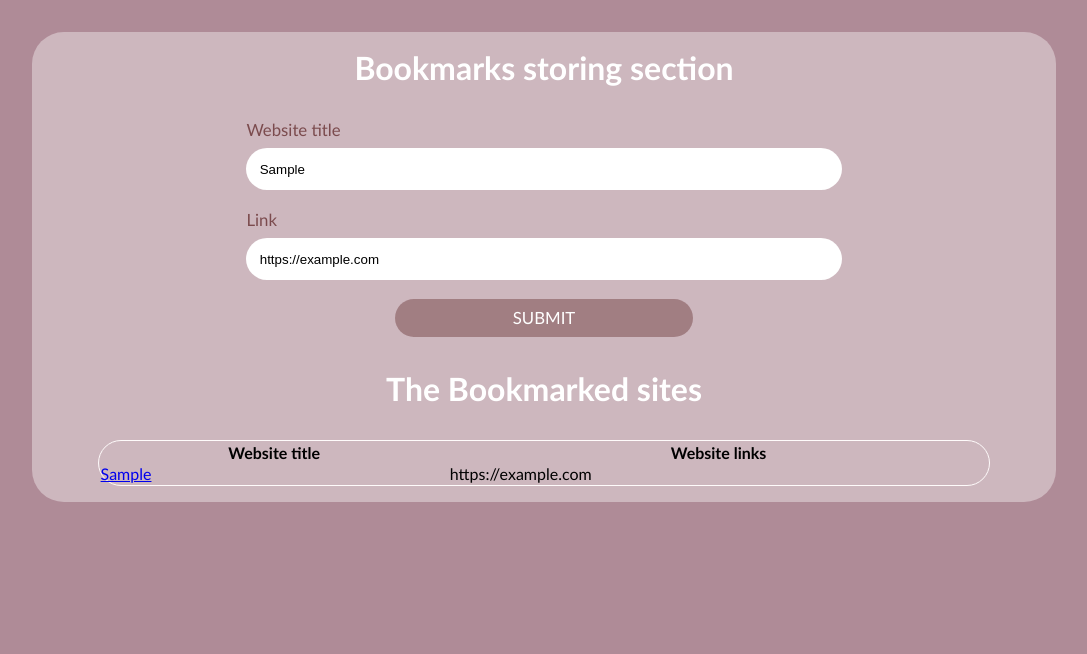
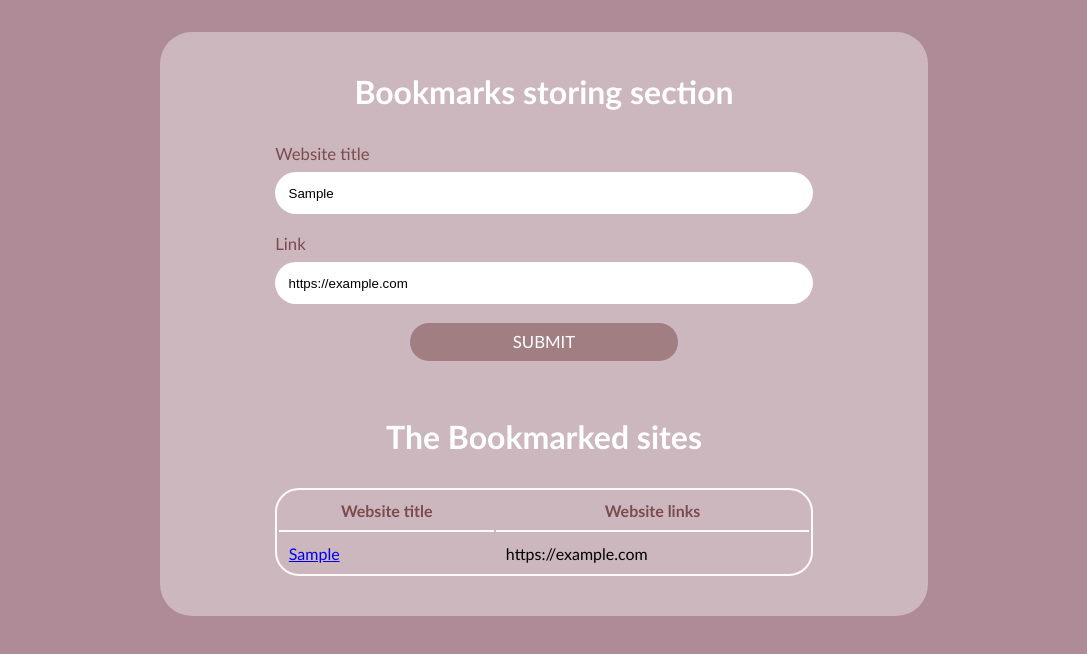
Before and after one commit to nepali-rakshya/bookmarks_storing_js, a plain HTML site: page index.html in a window 1280 px wide. Both pictures are taken after typing "Sample", "https://example.com" into the empty fields and a click on the button "SUBMIT". Shown: the whole page, without its empty margins (96-1183 px from the left). Drawn offline with Linux system fonts and the light colour scheme.

Commit message:
data display

```diff
--- a/index.css
+++ b/index.css
@@ -17,7 +17,8 @@ body {
   border-radius: 2em;
   margin-bottom: 2em;
   margin-top: 2em;
-  padding: 1em;
+  padding: 2.5em 0;
+  max-width: 1048px;
 }
 
 h3.website_title,
@@ -31,9 +32,9 @@ h3.storing {
 .container_entry {
   display: flex;
   flex-direction: column;
-  width: 60%;
+  width: 70%;
   margin: 0 auto;
-  margin-bottom: 2em;
+  margin-bottom: 3.5em;
 }
 
 .container_entry p,
@@ -63,9 +64,34 @@ button {
 }
 
 table {
-  border: 1px solid rgb(255, 251, 251);
+  border: 2px solid rgb(255, 251, 251);
 
-  width: 90%;
+  width: 70%;
   margin: 0 auto;
   border-radius: 1.5em;
 }
+
+th {
+  color: rgba(77, 15, 15, 0.644);
+}
+
+th,
+td {
+  padding: 0.6em;
+}
+
+.bottomBorder {
+  border-bottom: 2px solid rgb(255, 251, 251);
+}
+
+@media (min-width: 800px) {
+  .big_container {
+    width: 70%;
+  }
+}
+
+@media (min-width: 900px) {
+  .big_container {
+    width: 60%;
+  }
+}
--- a/index.html
+++ b/index.html
@@ -20,6 +20,7 @@
         <button type="submit">submit</button>
       </div>
 
+      <div class="small_container">
         <h3 class="storing">The Bookmarked sites</h3>
         <div class="storing_entry">
           <table>
@@ -31,6 +32,7 @@
           </table>
         </div>
       </div>
+    </div>
     <script src="./index.js"></script>
   </body>
 </html>
--- a/index.js
+++ b/index.js
@@ -22,10 +22,15 @@ function storeValues() {
     let newA = document.createElement("a");
     newA.innerText = valueTT();
     newA.setAttribute("href", valueL());
+    newA.setAttribute("target", "_blank");
     newTD1.append(newA);
     newTD2.innerText = valueL();
     newTR.append(newTD1, newTD2);
     web.append(newTR);
+    let tableHead = document.getElementsByTagName("th")[0];
+    let tableHead2 = document.getElementsByTagName("th")[1];
+    tableHead.classList.add("bottomBorder");
+    tableHead2.classList.add("bottomBorder");
   }
 }
 
```
Lines whose indentation alone changed are shown as unchanged.
